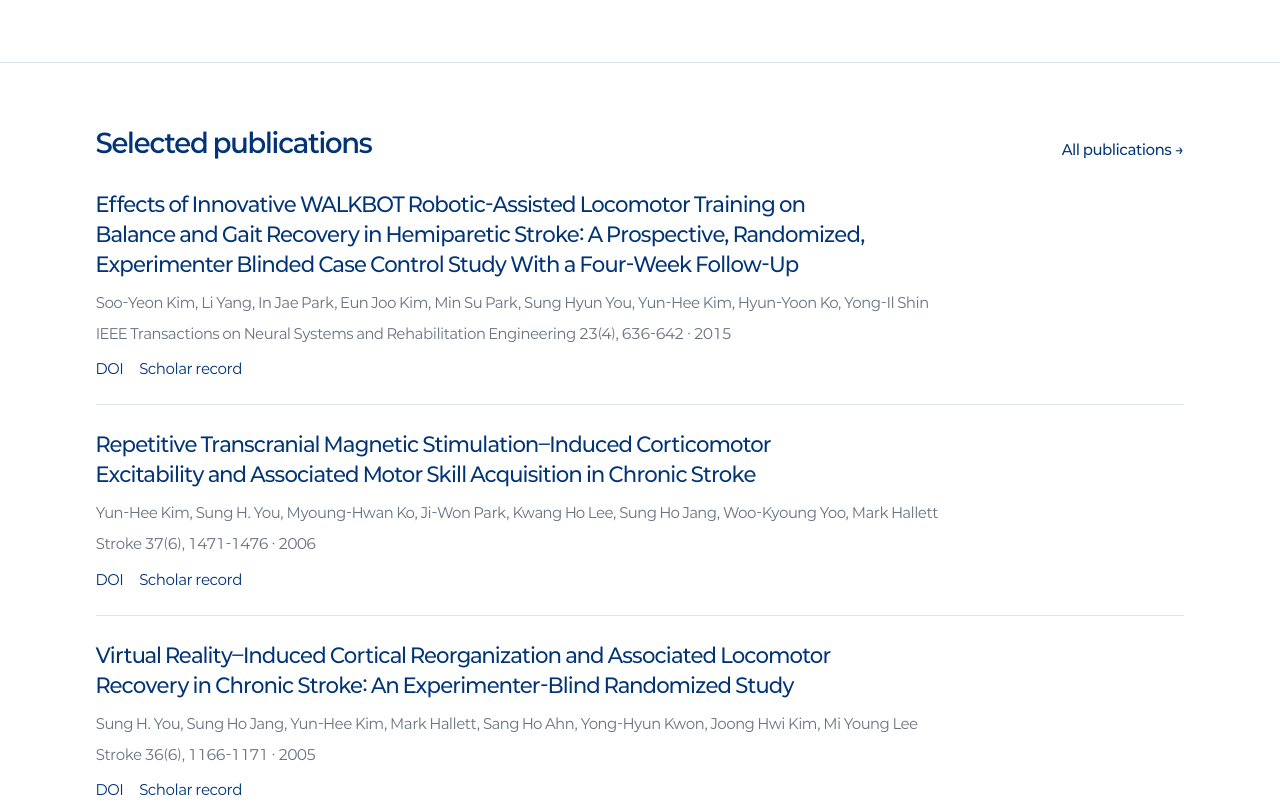
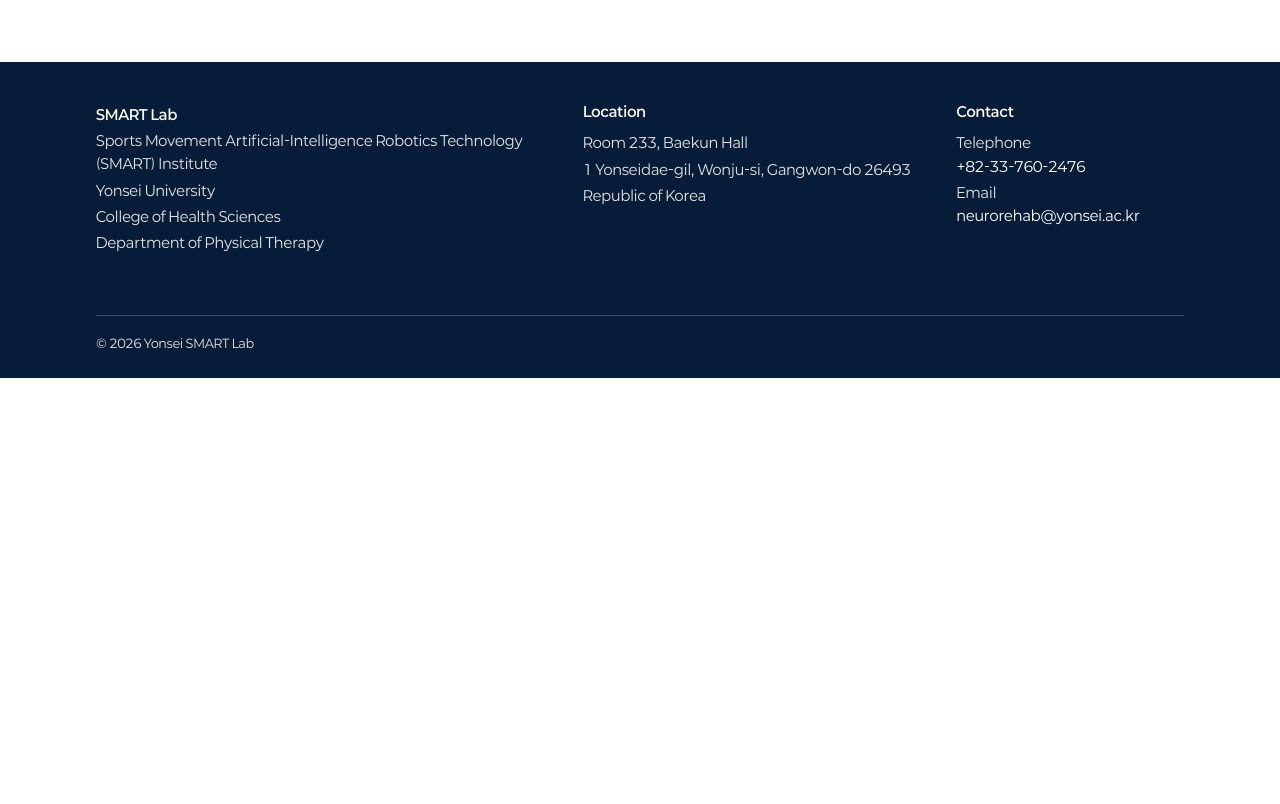
Before and after one commit to yonsei-smartlab/yonsei-smartlab.github.io, an Astro site: page / in a window 1280 px wide. Shown: the part 1802-2606 px from the top of the page. After the commit the page ends 2180 px from the top, so only its background shows below. Built offline with nearby package versions, Linux system fonts and the light colour scheme; Astro itself is replaced by a stand-in of ours.

Commit message:
Replace homepage selected publications with hero button

```diff
--- a/src/pages/index.astro
+++ b/src/pages/index.astro
@@ -2,16 +2,13 @@
 import BaseLayout from '../components/BaseLayout.astro';
 import ResearchImageCredit from '../components/ResearchImageCredit.astro';
 import PlaceholderImage from '../components/PlaceholderImage.astro';
-import PubList from '../components/PubList.astro';
 import { site } from '../data/site';
-import { getResearch, getPublications } from '../lib/content';
+import { getResearch } from '../lib/content';
 const introBreak = site.description.indexOf(' We study');
 const introParagraphs = introBreak > 0
   ? [site.description.slice(0, introBreak), site.description.slice(introBreak).trim()]
   : [site.description];
 const areas = await getResearch();
-const publications = await getPublications();
-const selected = publications.filter(pub => pub.data.featured).slice(0, 3);
 ---
 <BaseLayout>
   <section class="hero">
@@ -21,7 +18,7 @@
         <h1>{site.name}</h1>
         <p class="institute-name">{site.fullName}</p>
         <div class="hero-description hero-description-reading">{introParagraphs.map(paragraph => <p>{paragraph}</p>)}</div>
-        <div class="hero-actions"><a class="button button-primary" href="/research/">Explore our research</a></div>
+        <div class="hero-actions"><a class="button button-primary" href="/research/">Explore our research</a><a class="button button-secondary" href="/publications/">View publications</a></div>
       </div>
       <div class="research-process">
         <ol class="process-steps">{site.researchSteps.map((step, index) => <li><span class="step-number" aria-hidden="true">{String(index + 1).padStart(2, '0')}</span><h2>{step.title}</h2><p>{step.description}</p></li>)}</ol>
@@ -35,7 +32,4 @@
       <div class="figure-grid">{areas.map(area => <article class="figure-card"><a class="figure-card-main" href={`/research/#${area.id}`}><PlaceholderImage label={`${area.data.title} image`} src={area.data.image} alt={area.data.imageAlt} /><div class="figure-caption"><h3>{area.data.title}</h3><p>{area.data.summary}</p>{area.data.imageCaption && <p class="eyebrow">{area.data.imageCaption}</p>}</div></a><ResearchImageCredit data={area.data} /></article>)}</div>
     </div>
   </section>
-  <section class="section section-divided">
-    <div class="container-page"><div class="section-heading"><h2>Selected publications</h2><a href="/publications/">All publications <span aria-hidden="true">→</span></a></div><PubList pubs={selected} /></div>
-  </section>
 </BaseLayout>
```
